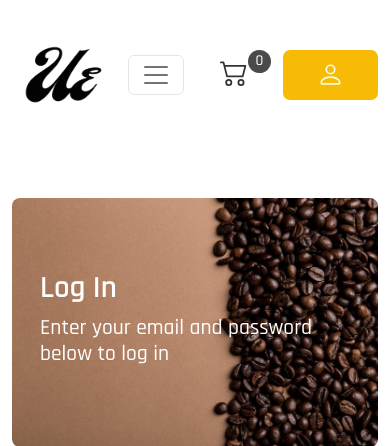
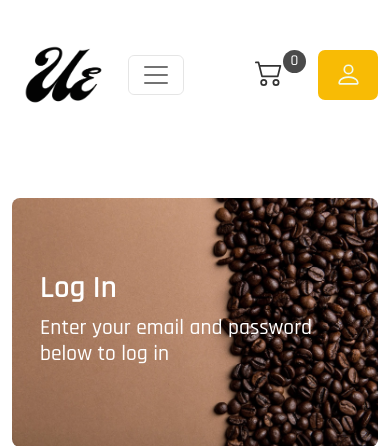
Before and after one commit to velinapeshkur/coffee_shop, a Django app: page /accounts/login/ in a window 390 px wide. Shown: the top 446 px of the page. Run offline with Django 4.2, Linux system fonts and the light colour scheme; some libraries are stand-ins or nearby versions.

Commit message:
fix login button layout

```diff
--- a/static/coffee_shop/css/base.css
+++ b/static/coffee_shop/css/base.css
@@ -55,7 +55,7 @@ html, body{
 
 #login-nav-button{
     background-color: rgb(248, 187, 5);
-    width: 95px;
+    width: 120px;
     height: 50px;
     border-radius: 7px;
     color: #F1FAEE;
@@ -163,6 +163,10 @@ html, body{
         display: none;
     }
 
+    #login-nav-button{
+        width: 60px;
+    }
+
     .cart-login{
         margin-left: 0 !important;
     }
```
